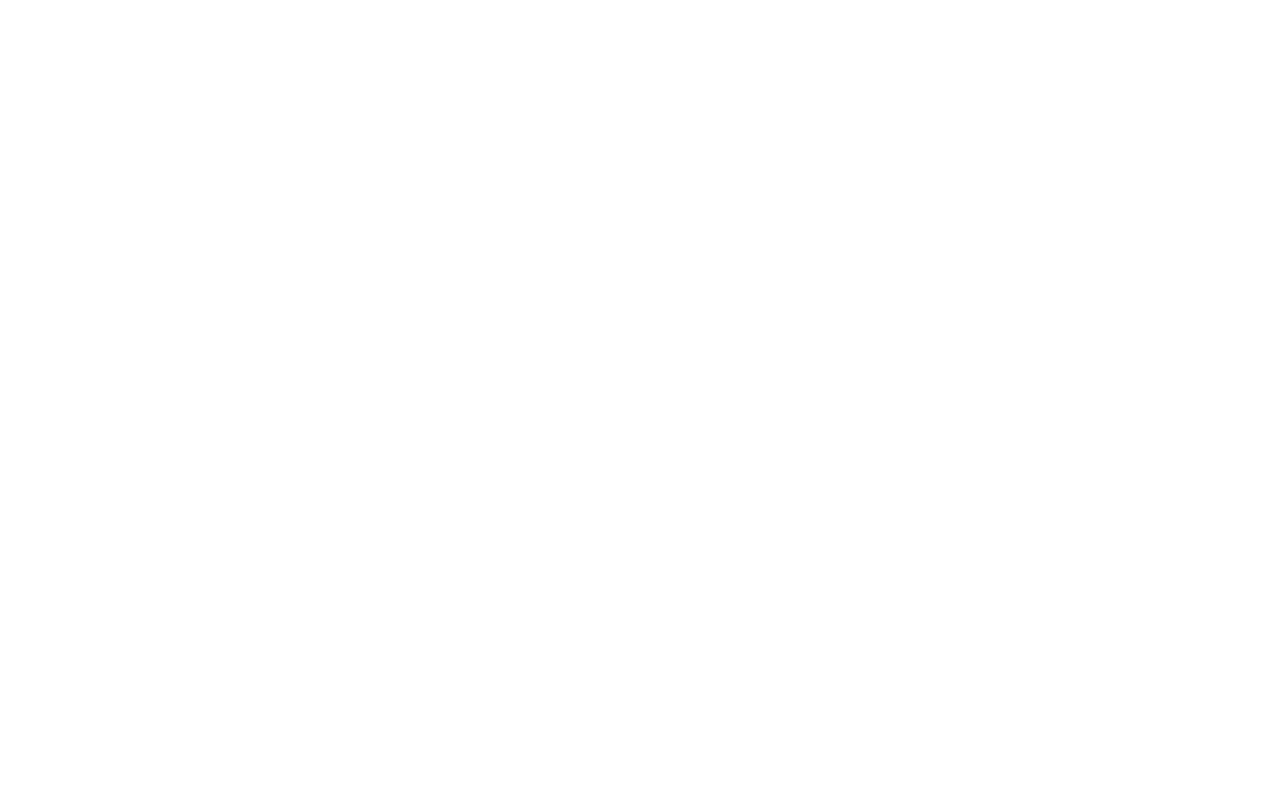
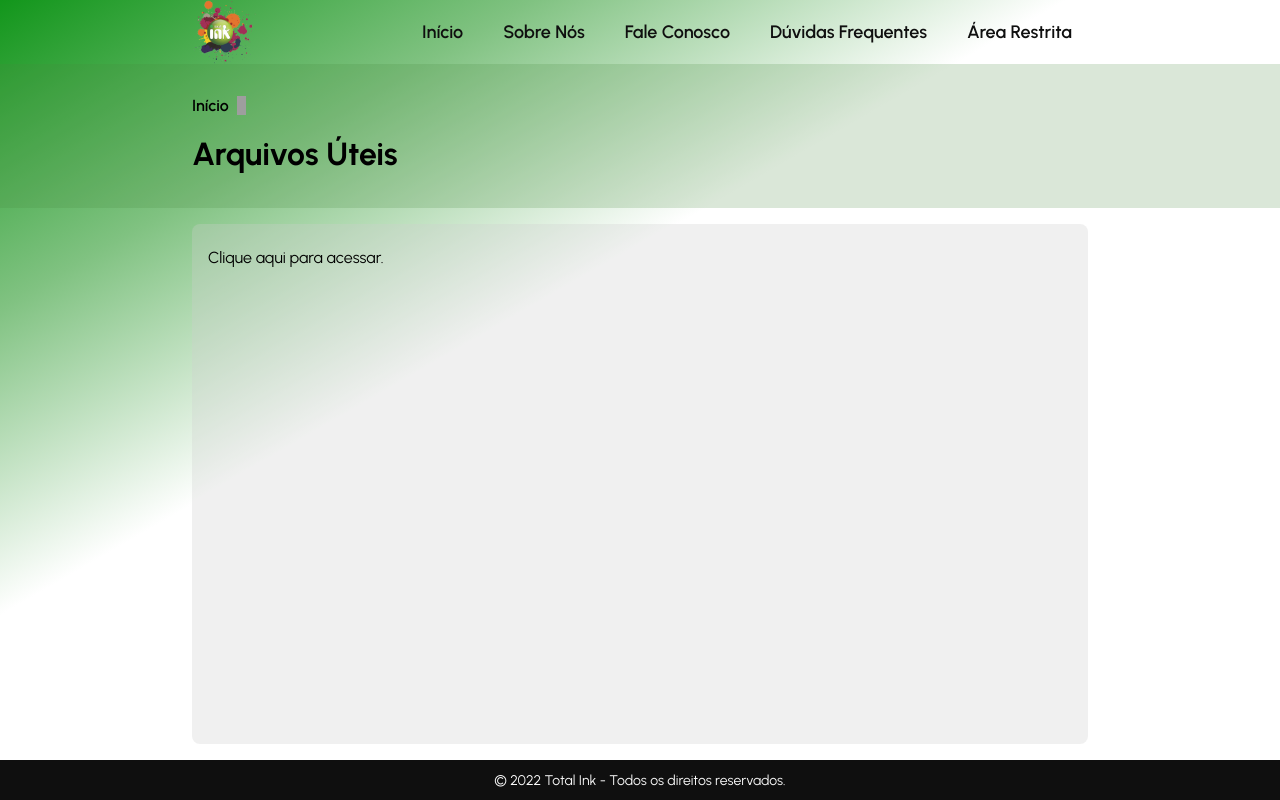
Before and after one commit to diegonacif/totalink-page, a React (Vite) app: page /article/usefull-files in a window 1280 px wide. Before the commit this address had no page. Built offline with nearby package versions, Linux system fonts and the light colour scheme; grey boxes are pictures that could not be loaded; a web font is replaced by a local one.

Commit message:
feat: article usefull files

```diff
--- /dev/null
+++ b/src/articles/UsefullFiles.jsx
@@ -0,0 +1,23 @@
+import { ArticleHeader } from "../components/ArticleHeader/ArticleHeader"
+import { Header } from "../components/Header/Header"
+import { CopyrightFooter } from "../components/CopyrightFooter/CopyrightFooter"
+
+import '../css/App.css';
+
+export const UsefullFiles = () => {
+  return (
+    <div className="article-container">
+      <Header />
+      <ArticleHeader
+        navText=" "
+        titleText="Arquivos Úteis"
+      />
+      <div className="article-main">
+        <div className="article-content">
+          <a href="https://mega.nz/folder/2t1gnTrC#Qhub_eCqFYuzlSCc_C7fZw">Clique aqui para acessar.</a>
+        </div>
+      </div>
+      <CopyrightFooter />
+    </div>
+  )
+}
--- a/src/main.jsx
+++ b/src/main.jsx
@@ -16,6 +16,7 @@
 import { StainPages } from './articles/StainPages';
 import { FlawPages } from './articles/FlawPages';
 import { EnergyIssues } from './articles/EnergyIssues';
+import { UsefullFiles } from './articles/UsefullFiles';
 
 ReactDOM.createRoot(document.getElementById('root')).render(
   <React.StrictMode>
@@ -34,6 +35,7 @@
           <Route path="stain-pages" element={<StainPages />} />
           <Route path="flaw-pages" element={<FlawPages />} />
           <Route path="energy-issues" element={<EnergyIssues />} />
+          <Route path="usefull-files" element={<UsefullFiles />} />
         </Route>
       </Routes>
     </BrowserRouter>
--- a/src/pages/FAQ/FAQ.jsx
+++ b/src/pages/FAQ/FAQ.jsx
@@ -2,7 +2,7 @@
 import { Link } from 'react-router-dom';
 import { Header } from '../../components/Header/Header';
 import { CopyrightFooter } from '../../components/CopyrightFooter/CopyrightFooter';
-import { Note, Printer, Plugs } from 'phosphor-react'
+import { Note, Printer, Plugs, FileCloud } from 'phosphor-react'
 
 import { useTransition, animated } from '@react-spring/web';
 import Fade from 'react-reveal/Fade';
@@ -81,6 +81,14 @@
               </Fade>
             </div>
           </Link>
+          <Link to="/article/usefull-files">
+            <div className="faq-category">
+              <Fade left>
+                <span>Arquivos úteis</span>
+                <FileCloud size={48} color="#75fc63" weight="duotone" />
+              </Fade>
+            </div>
+          </Link>
         </div>
         <CopyrightFooter />
       </div>
```
